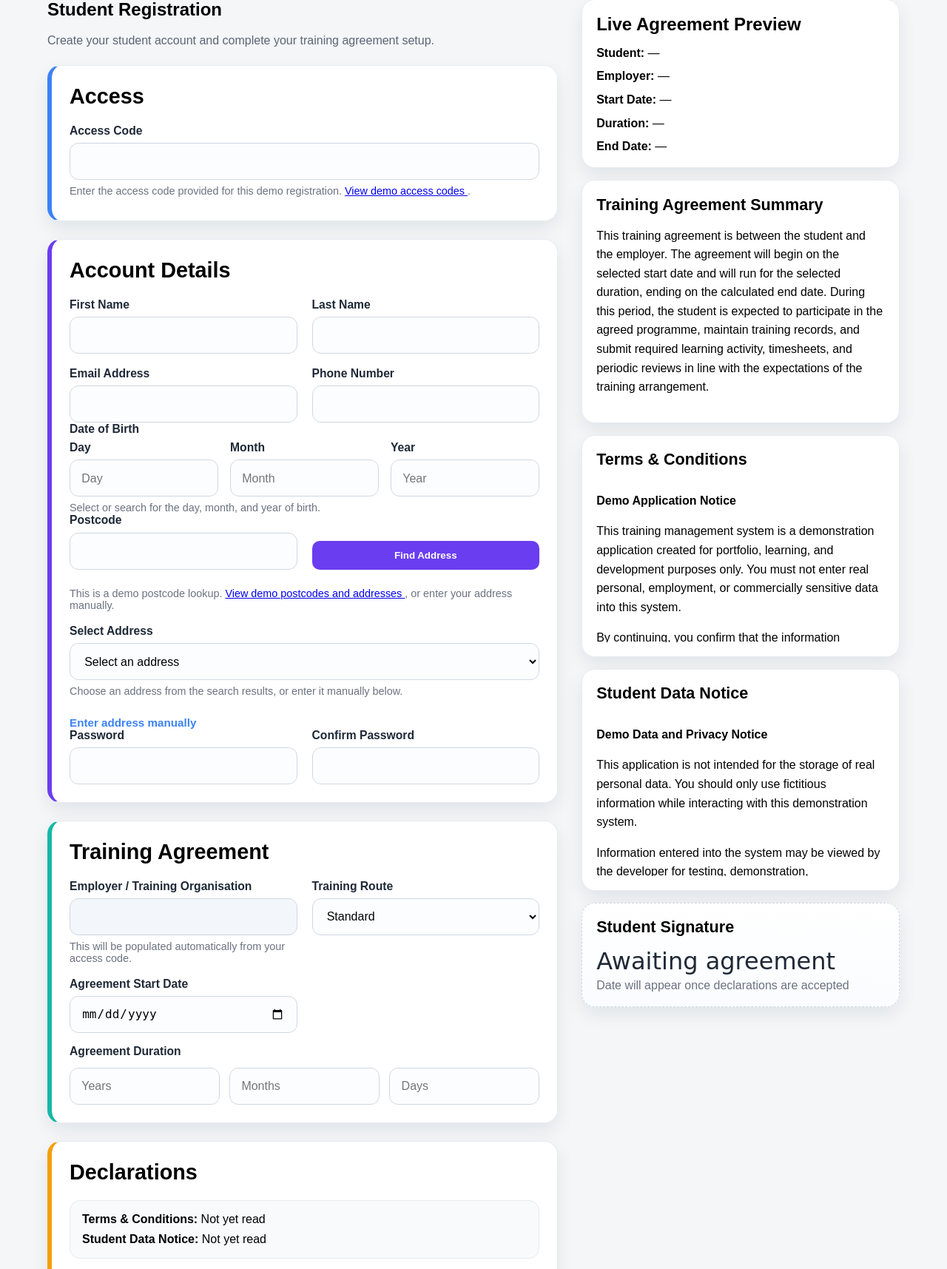
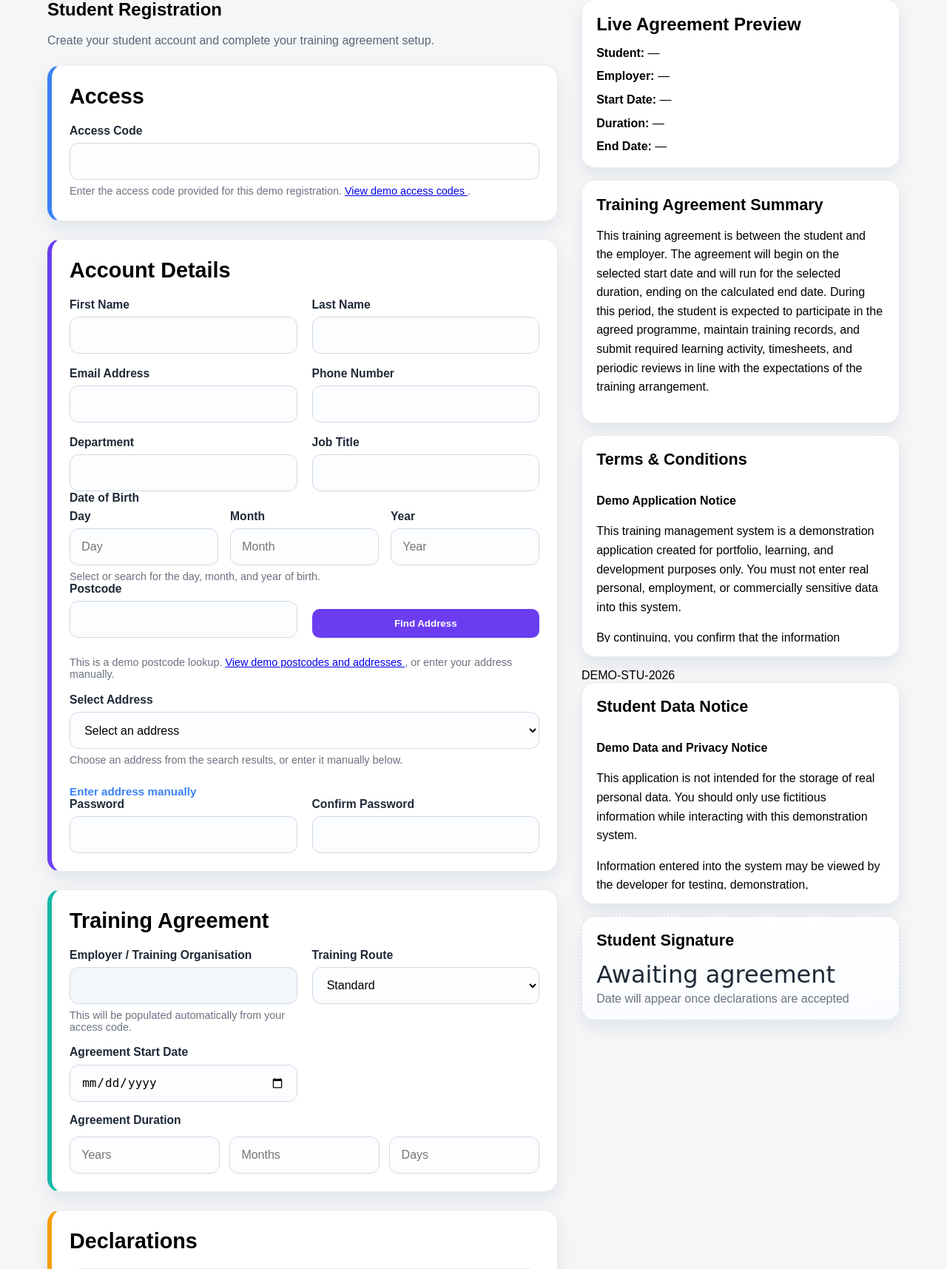
Before and after one commit to AndyCaladine/training-management-system, a Flask app: page /register/student in a window 1280 px wide. Shown: the part 139-1854 px from the top of the page at 74% size. Run offline with Flask 3, Linux system fonts and the light colour scheme.

Commit message:
Add student profile improvements adding department, job title and cohort) with edit fuinctions in the amend details to allow users to self serve. This will be used as part of employer filting.

```diff
--- a/app.py
+++ b/app.py
@@ -243,6 +243,9 @@ def change_details():
                     s.postcode,
                     s.student_number,
                     s.route_name,
+                    s.department,
+                    s.job_title,
+                    s.cohort,
                     u.email
                 FROM students s
                 JOIN users u ON s.user_id = u.id
@@ -263,6 +266,8 @@ def change_details():
                 town_city = request.form.get("town_city", "").strip()
                 county = request.form.get("county", "").strip()
                 postcode = request.form.get("postcode", "").strip()
+                department = request.form.get("department", "").strip()
+                job_title = request.form.get("job_title", "").strip()
 
                 errors = []
 
@@ -292,6 +297,7 @@ def change_details():
                         "date_of_birth": user_details["date_of_birth"],
                         "student_number": user_details["student_number"],
                         "route_name": user_details["route_name"],
+                        "cohort": user_details["cohort"],
                         "email": email,
                         "phone": phone,
                         "address_line_1": address_line_1,
@@ -299,6 +305,8 @@ def change_details():
                         "town_city": town_city,
                         "county": county,
                         "postcode": postcode,
+                        "department": department,
+                        "job_title": job_title,
                     }
 
                     return render_template(
@@ -326,6 +334,8 @@ def change_details():
                         town_city = ?,
                         county = ?,
                         postcode = ?,
+                        department = ?,
+                        job_title = ?,
                         updated_at = CURRENT_TIMESTAMP
                     WHERE user_id = ?
                     """,
@@ -336,6 +346,8 @@ def change_details():
                         town_city or None,
                         county or None,
                         postcode or None,
+                        department or None,
+                        job_title or None,
                         user_id,
                     )
                 )
@@ -362,6 +374,7 @@ def change_details():
         role=role,
         user_details=user_details
     )
+
 
 @app.route("/change-password", methods=["GET", "POST"])
 def change_password():
--- a/routes/registration.py
+++ b/routes/registration.py
@@ -44,6 +44,8 @@ def register_student():
         password = request.form.get("password", "")
         confirm_password = request.form.get("confirm_password", "")
         route_name = request.form.get("route_name", "").strip()
+        department = request.form.get("department", "").strip()
+        job_title = request.form.get("job_title", "").strip()
         start_date = request.form.get("start_date", "").strip()
         terms_agreed = request.form.get("terms_agreed")
         gdpr_agreed = request.form.get("gdpr_agreed")
@@ -160,6 +162,10 @@ def register_student():
                 except ValueError:
                     errors.append("Agreement start date is not valid.")
 
+            cohort = None
+            if start_date_obj:
+                cohort = start_date_obj.strftime("%b %Y Cohort")
+
             existing_user = None
             if email:
                 existing_user = conn.execute(
@@ -220,6 +226,9 @@ def register_student():
                     student_number,
                     employer_id,
                     route_name,
+                    department,
+                    job_title,
+                    cohort,
                     phone,
                     date_of_birth,
                     address_line_1,
@@ -229,7 +238,7 @@ def register_student():
                     postcode,
                     registration_status
                 )
-                VALUES (?, ?, ?, ?, ?, ?, ?, ?, ?, ?, ?, ?, ?, ?)
+                VALUES (?, ?, ?, ?, ?, ?, ?, ?, ?, ?, ?, ?, ?, ?, ?, ?, ?)
                 """,
                 (
                     user_id,
@@ -238,6 +247,9 @@ def register_student():
                     student_number,
                     employer_id,
                     route_name,
+                    department or None,
+                    job_title or None,
+                    cohort,
                     phone or None,
                     date_of_birth or None,
                     address_line_1 or None,
@@ -360,6 +372,7 @@ def student_access_code_lookup():
         }
     )
 
+
 @registration_bp.route("/register/student/address-lookup", methods=["POST"])
 def student_address_lookup():
     data = request.get_json(silent=True) or {}
@@ -410,10 +423,12 @@ def student_address_lookup():
         "addresses": formatted_addresses
     })
 
+
 @registration_bp.route("/register/demo-postcodes")
 def demo_postcodes():
     sorted_addresses = sorted(DEMO_ADDRESSES, key=lambda x: x["postcode"])
     return render_template("demo_postcodes.html", addresses=sorted_addresses)
+
 
 @registration_bp.route("/register/demo-access-codes")
 def demo_access_codes():
@@ -457,6 +472,7 @@ def demo_access_codes():
         employer_codes=employer_codes
     )
 
+
 @registration_bp.route("/register/employer", methods=["GET", "POST"])
 def register_employer():
     return render_template("register_employer.html")
--- a/schema.sql
+++ b/schema.sql
@@ -28,6 +28,9 @@ CREATE TABLE students (
     student_number TEXT UNIQUE,
     employer_id INT,
     route_name TEXT,
+    department TEXT,
+    job_title TEXT,
+    cohort TEXT,
     phone TEXT,
     date_of_birth TEXT,
     address_line_1 TEXT,
--- a/static/js/main.js
+++ b/static/js/main.js
@@ -1007,6 +1007,9 @@ document.addEventListener("DOMContentLoaded", function () {
     bindLiveText("contact_name", "summary-contact-name");
     bindLiveText("contact_email", "summary-contact-email");
 
+    bindLiveText("department", "summary-department");
+    bindLiveText("job_title", "summary-job-title");
+
     const postcode = document.getElementById("postcode");
     const findAddressBtn = document.getElementById("change-details-find-address-btn");
     const addressSelect = document.getElementById("change-details-address-select");
--- a/templates/register_student.html
+++ b/templates/register_student.html
@@ -1,4 +1,6 @@
 {% extends "base.html" %}
+
+{% block title %}Student Registration{% endblock %}
 
 {% block content %}
 <div class="register-page">
@@ -79,6 +81,26 @@
                                 id="phone"
                                 name="phone"
                                 value="{{ form_data.phone if form_data else '' }}"
+                            >
+                        </div>
+
+                        <div class="form-field">
+                            <label for="department">Department</label>
+                            <input
+                                type="text"
+                                id="department"
+                                name="department"
+                                value="{{ form_data.department if form_data else '' }}"
+                            >
+                        </div>
+
+                        <div class="form-field">
+                            <label for="job_title">Job Title</label>
+                            <input
+                                type="text"
+                                id="job_title"
+                                name="job_title"
+                                value="{{ form_data.job_title if form_data else '' }}"
                             >
                         </div>
                     </div>
@@ -240,12 +262,22 @@
                     <div class="form-grid two-col account-password-grid">
                         <div class="form-field">
                             <label for="password">Password</label>
-                            <input type="password" id="password" name="password" required>
+                            <input
+                                type="password"
+                                id="password"
+                                name="password"
+                                required
+                            >
                         </div>
 
                         <div class="form-field">
                             <label for="confirm_password">Confirm Password</label>
-                            <input type="password" id="confirm_password" name="confirm_password" required>
+                            <input
+                                type="password"
+                                id="confirm_password"
+                                name="confirm_password"
+                                required
+                            >
                         </div>
                     </div>
                 </div>
@@ -256,7 +288,12 @@
                     <div class="form-grid two-col">
                         <div class="form-field">
                             <label for="employer_name">Employer / Training Organisation</label>
-                            <input type="text" id="employer_name" name="employer_name" disabled>
+                            <input
+                                type="text"
+                                id="employer_name"
+                                name="employer_name"
+                                disabled
+                            >
                             <small>This will be populated automatically from your access code.</small>
                         </div>
 
@@ -393,7 +430,7 @@
                     </p>
                 </div>
             </div>
-
+DEMO-STU-2026
             <div class="scroll-doc-box accent-orange">
                 <h3>Student Data Notice</h3>
                 <div class="scroll-doc" id="gdpr-scroll-box">
```
Also changed, not shown: init_db.py (+37 -3 lines), templates/change_details.html (+38 -4 lines).
